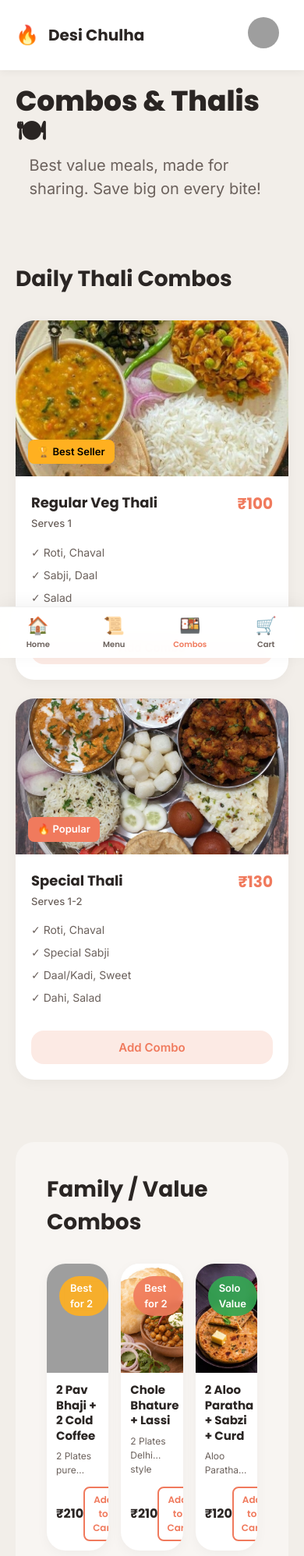
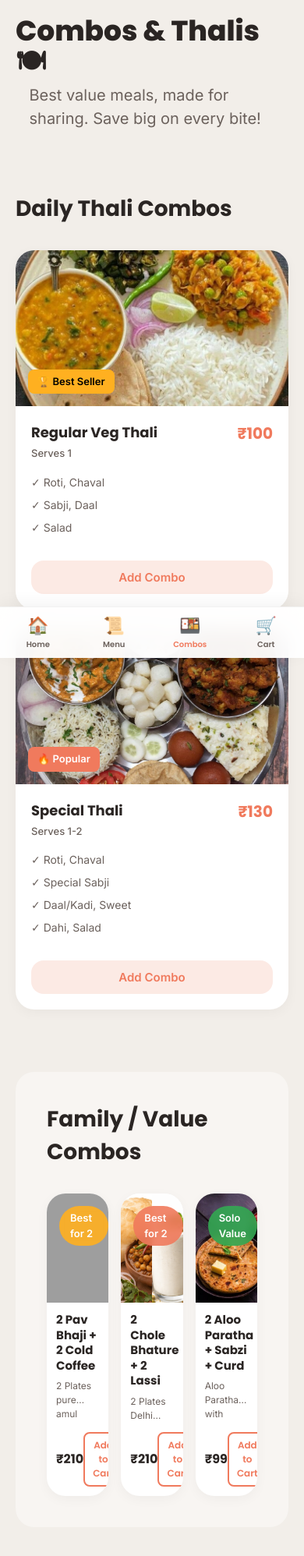
Before and after one commit to sujalchouhan1401/Desi_Chulha_1424, a website: page user/pages/combos.html in a window 390 px wide. Shown: the top 1996 px of the page at 78% size. Drawn offline with Linux system fonts and the light colour scheme; grey boxes are pictures that could not be loaded.

Commit message:
Restore Combos, update prices, fix cart clearing and contact modal

```diff
--- a/user/css/home.css
+++ b/user/css/home.css
@@ -1332,27 +1332,6 @@ h4,
         display: none !important;
     }
 
-    /* Mobile Header */
-    .mobile-header {
-        display: flex;
-        justify-content: space-between;
-        align-items: center;
-        padding: 16px 20px;
-        background: #fff;
-        position: sticky;
-        top: 0;
-        z-index: 1000;
-        box-shadow: 0 2px 10px rgba(0, 0, 0, 0.05);
-    }
-
-    .mobile-header .nav-brand .brand-name {
-        font-size: 20px;
-    }
-
-    .mobile-header .brand-logo {
-        font-size: 24px;
-    }
-
     /* Main Container */
     .desktop-container {
         padding: 20px;
--- a/user/js/home.js
+++ b/user/js/home.js
@@ -73,11 +73,9 @@ document.addEventListener("DOMContentLoaded", () => {
     }
 
     window.clearCartHandler = function () {
-        if (confirm('Are you sure you want to clear your entire cart?')) {
-            if (window.cartManager) {
-                window.cartManager.clearCart();
-                openOrdersModal();
-            }
+        if (window.cartManager) {
+            window.cartManager.clearCart();
+            openOrdersModal();
         }
     }
 
--- a/user/pages/combos.html
+++ b/user/pages/combos.html
@@ -14,20 +14,6 @@
 </head>
 
 <body>
-
-    <!-- Mobile Header (Visible only on mobile) -->
-    <header class="mobile-header">
-        <div class="nav-brand">
-            <div class="brand-logo">🔥</div>
-            <span class="brand-name">Desi Chulha</span>
-        </div>
-        <div class="nav-profile">
-            <div class="avatar-wrap">
-                <img src="https://ui-avatars.com/api/?name=Sujal+C&background=F07A5D&color=fff&size=32&font-size=0.4"
-                    alt="Profile">
-            </div>
-        </div>
-    </header>
 
     <!-- Top Sticky Navigation Bar -->
     <nav class="desktop-nav">
@@ -188,12 +174,14 @@
                 <!-- Value Item 2 -->
                 <div class="food-card">
                     <div class="badge-ribbon must-try">Best for 2</div>
-                    <div class="food-img-wrap">
+                    <div class="food-img-wrap" style="display: flex;">
                         <img src="../../images/menu/chole-bhature.jpg" alt="Chole Bhature"
-                            style="width: 100%; height: 160px; object-fit: cover;">
+                            style="width: 50%; height: 160px; object-fit: cover;">
+                        <img src="../../images/menu/lassi.png" alt="Lassi"
+                            style="width: 50%; height: 160px; object-fit: cover;">
                     </div>
                     <div class="food-info">
-                        <h3>Chole Bhature + Lassi</h3>
+                        <h3>2 Chole Bhature + 2 Lassi</h3>
                         <p class="desc">2 Plates Delhi style Chole Bhature with 2 Sweet Punjabi Lassi.</p>
                         <div class="food-footer">
                             <span class="price">₹210</span>
@@ -213,8 +201,8 @@
                         <h3>2 Aloo Paratha + Sabzi + Curd</h3>
                         <p class="desc">Aloo Parathas with homestyle Mix Veg and fresh thick curd.</p>
                         <div class="food-footer">
-                            <span class="price">₹120</span>
-                            <button class="btn-add-cart" data-price="120">Add to Cart</button>
+                            <span class="price">₹99</span>
+                            <button class="btn-add-cart" data-price="99">Add to Cart</button>
                         </div>
                     </div>
                 </div>
```
Also changed, not shown: user/js/menu.js (+4 -6 lines), user/pages/cart.html (+22 -5 lines), user/pages/combos-mobile.html (+12 -10 lines), user/pages/home.html (+7 -7 lines), user/pages/menu.html (+0 -14 lines).
